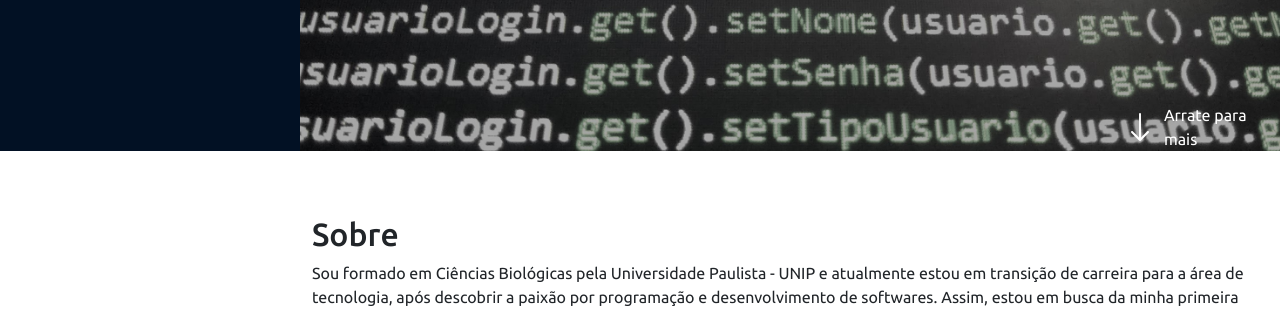
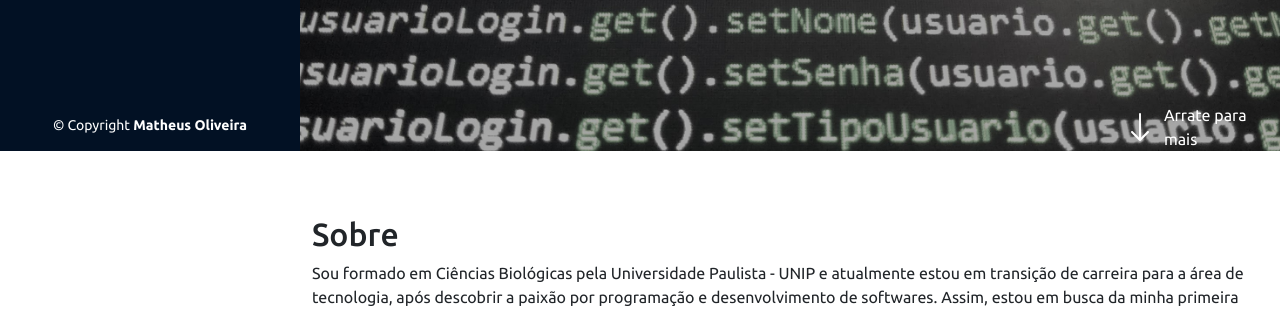
Before and after one commit to MatheusVSOliveira/Portifolio, a Flask app: page / in a window 1280 px wide. Shown: the part 649-959 px from the top of the page. Run offline with Flask 2, Linux system fonts and the light colour scheme; some libraries are stand-ins or nearby versions.

Commit message:
Adicionando o footer e config deploy

```diff
--- a/app.py
+++ b/app.py
@@ -3,7 +3,7 @@ from flask_mail import Mail, Message
 from config import email, senha
 
 app = Flask(__name__)
-app.secret_key = 'thicode'
+app.secret_key = 'matheus'
 
 mail_settings = {
     "MAIL_SERVER": 'smtp.gmail.com',
--- a/static/style.css
+++ b/static/style.css
@@ -289,3 +289,24 @@ section#inicio h2 {
     top: 30px;
     right: 30px;
   }
+
+  #footer{
+    padding: 15px;
+    color: #fff;
+    font-size: 14px;
+    position: fixed;
+    left: 0;
+    bottom: 0;
+    width: 300px;
+    z-index: 9999;
+    background-color: #021124;
+    transition: .3s;
+  }
+
+  @media (max-width: 1012px) {
+    #footer{
+      position: static;
+      width: auto;
+      padding: 20px 15px;
+    }
+  }
--- a/templates/index.html
+++ b/templates/index.html
@@ -582,7 +582,13 @@
 
     </main>
 
-
+    <footer id="footer">
+        <div class="container">
+            <div class="text-center">
+                &copy; Copyright <strong>Matheus Oliveira</strong>
+            </div>
+        </div>
+    </footer>
 
     <script src="../static/bootstrap/js/bootstrap.bundle.min.js"></script>
     <script src="../static/script.js"></script>
```
Also changed, not shown: requirements.txt (added, +10 -0 lines), 1 other file.
